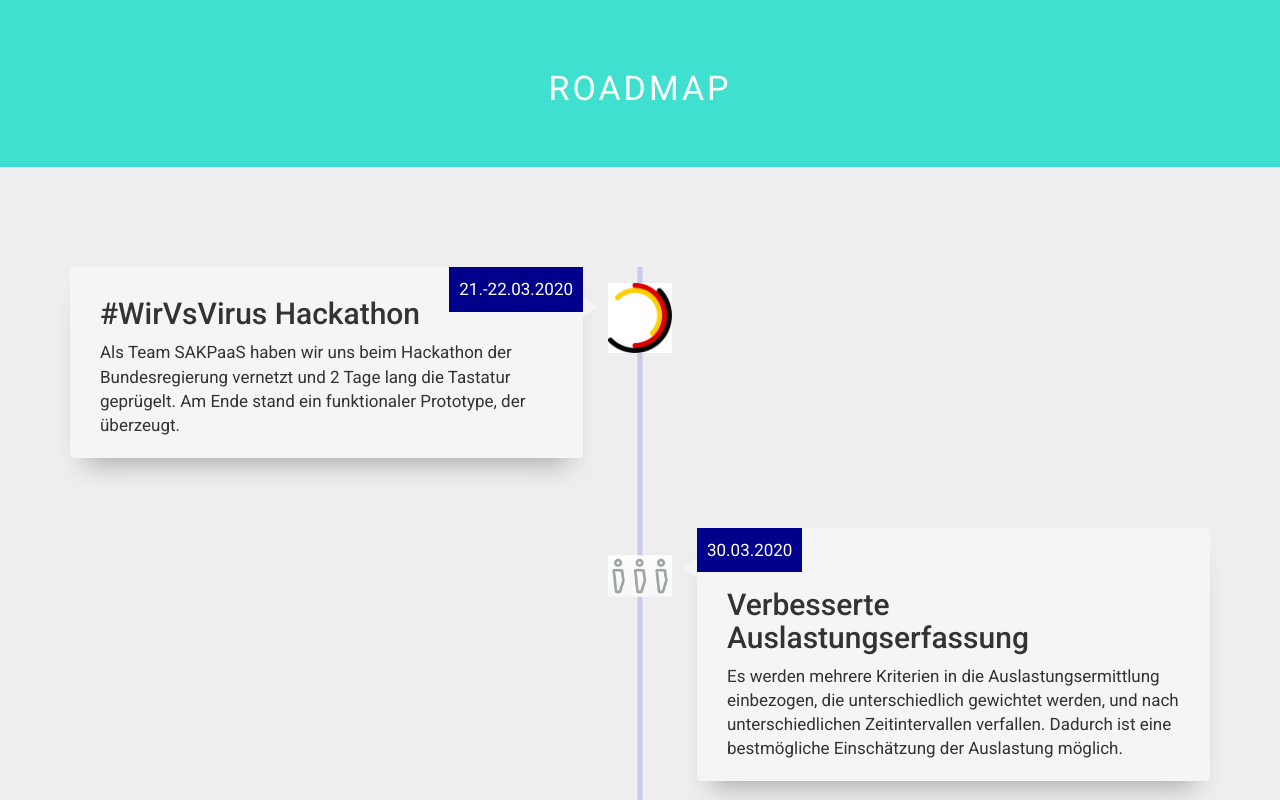
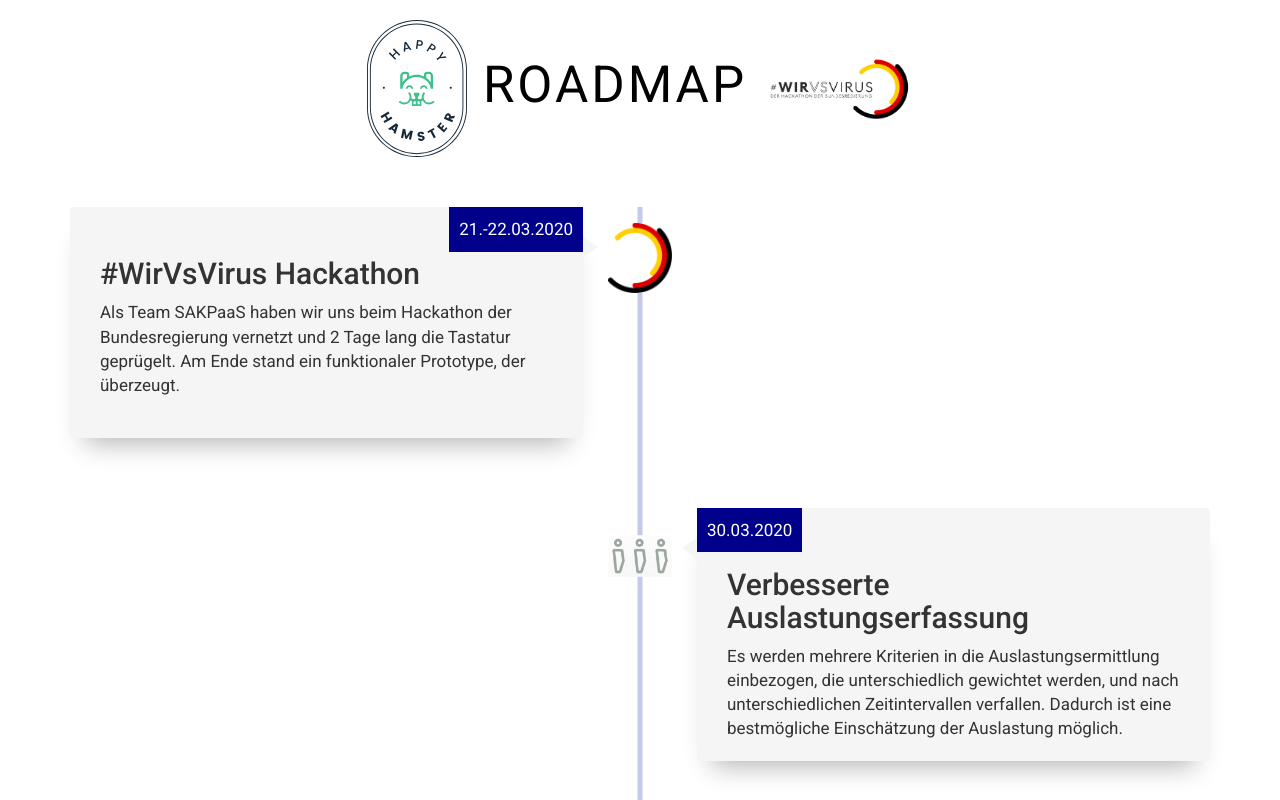
Before and after one commit to happy-hamster/welcome, a plain HTML site: page roadmap.html in a window 1280 px wide. Shown: the top 800 px of the page. Drawn offline with nearby package versions, Linux system fonts and the light colour scheme; a script that the page names is missing.

Commit message:
added logo on top, removed background

```diff
--- a/roadmap.html
+++ b/roadmap.html
@@ -12,7 +12,11 @@
 <body>
 <header>
   <div class="container text-center">
-    <h1>Roadmap</h1>
+    <h1>
+    <a href="index.html"><img src="img/logo.svg" class="logo" width="100px" height="auto"></a>
+    Roadmap
+    <a href="https://wirvsvirushackathon.org/"><img src="img/Logo_Projekt_01_alt.png" class="logo projekt" width="150px" height="auto"></a>
+    </h1>
   </div>
 </header>
 
--- a/roadmap/style.css
+++ b/roadmap/style.css
@@ -8,7 +8,7 @@
 }
 
 section {
-  padding: 100px 0;
+  padding: 40px 0;
 }
 
 html, body {
@@ -19,20 +19,21 @@
   font-family: 'Roboto';
   font-size: 17px;
   font-weight: 400;
-  background-color: #eee;
+  background-color: #FFFFFF;
 }
 
 h1 {
-  font-size: 200%;
+  font-size: 300%;
   text-transform: uppercase;
   letter-spacing: 3px;
   font-weight: 400;
+  color: black;
 }
 
 header {
-  background: turquoise;
+  /*background: turquoise;*/
   color: #FFFFFF;
-  padding: 50px 0;
+  padding: 0px 0;
 }
 header p {
   font-family: 'Allura';
@@ -87,7 +88,8 @@
 .timeline-content {
   position: relative;
   width: 45%;
-  padding: 10px 30px;
+  /*origial value:10px, changed thus the font doesn't interfere with the date box on smaller screens*/
+  padding: 30px 30px;
   border-radius: 4px;
   background: #f5f5f5;
   box-shadow: 0 20px 25px -15px rgba(0, 0, 0, 0.3);
@@ -114,6 +116,7 @@
   margin-left: -32px;
 }
 
+/*
 a {
   background: #3F51B5;
   color: #FFFFFF;
@@ -130,7 +133,7 @@
   background: #32408f;
   color: #FFFFFF;
   text-decoration: none;
-}
+}*/
 
 .timeline-card {
   padding: 0 !important;
@@ -143,7 +146,6 @@
 }
 
 .timeline-item .timeline-img-header {
-  background: linear-gradient(rgba(0, 0, 0, 0), rgba(0, 0, 0, 0.4)), url("https://picsum.photos/1000/800/?random") center center no-repeat;
   background-size: cover;
 }
 
```
Also changed, not shown: 1 other file.
